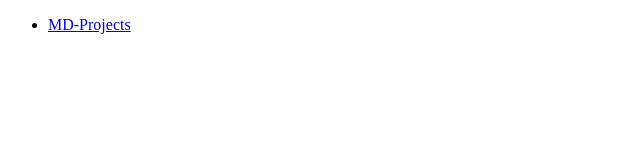
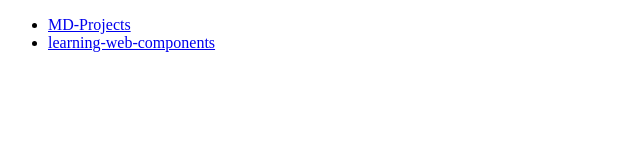
Before and after one commit to jjs88/jjs88.github.io, a plain HTML site: page index.html in a window 1280 px wide. Shown: the whole page, without its empty margins (0-640 px from the left). Drawn offline with Linux system fonts and the light colour scheme.

Commit message:
Update index.html

```diff
--- a/index.html
+++ b/index.html
@@ -8,6 +8,7 @@
 	<nav>
 		<ul>
 			<li><a href="MD-projects" target="_blank">MD-Projects</a></li>
+			<li><a href="Components" target="_blank">learning-web-components</a></li>
 		</ul>
 	</nav>
 
```
